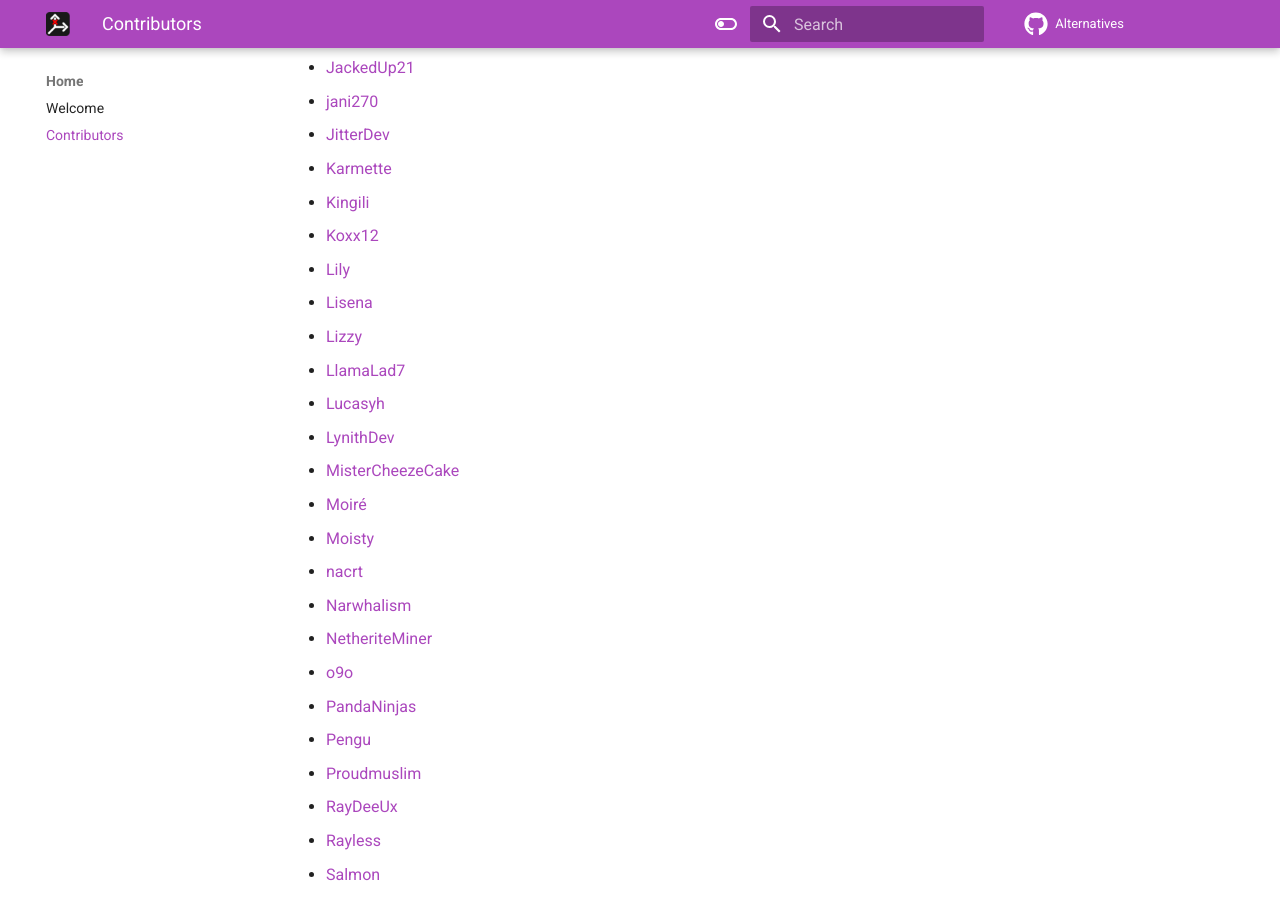
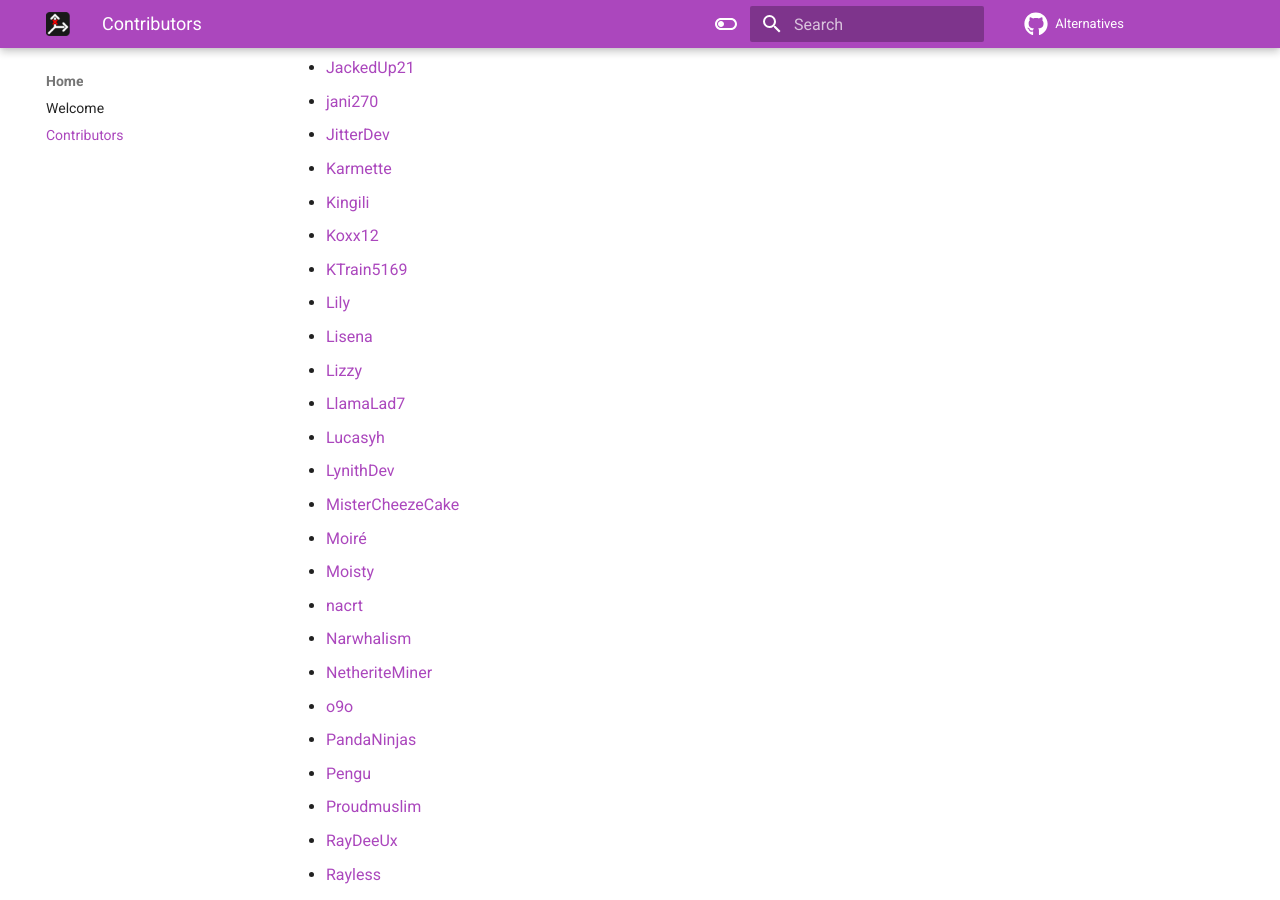
Before and after one commit to MicrocontrollersDev/Alternatives, an MkDocs documentation site: the page built from docs/contributors.md, in a window 1280 px wide and 900 px high, scrolled down 945 px. Built offline with MkDocs 1.6.1 and Material for MkDocs 9.7.7, drawn with Linux system fonts in a browser that asks for light colours; comment, search, counter and statistics services are not loaded.

Commit message:
Added KTrain5169 to the contributors list (hi!)

```diff
--- a/docs/contributors.md
+++ b/docs/contributors.md
@@ -29,6 +29,7 @@
 * [Karmette](https://github.com/karmette)
 * [Kingili](https://github.com/Kingili22)
 * [Koxx12](https://github.com/koxx12-dev)
+* [KTrain5169](https://github.com/KTrain5169)
 * [Lily](https://github.com/My-Name-Is-Jeff)
 * [Lisena](https://github.com/lisenaaaa)
 * [Lizzy](https://github.com/LizzyMaybeDev)
```
